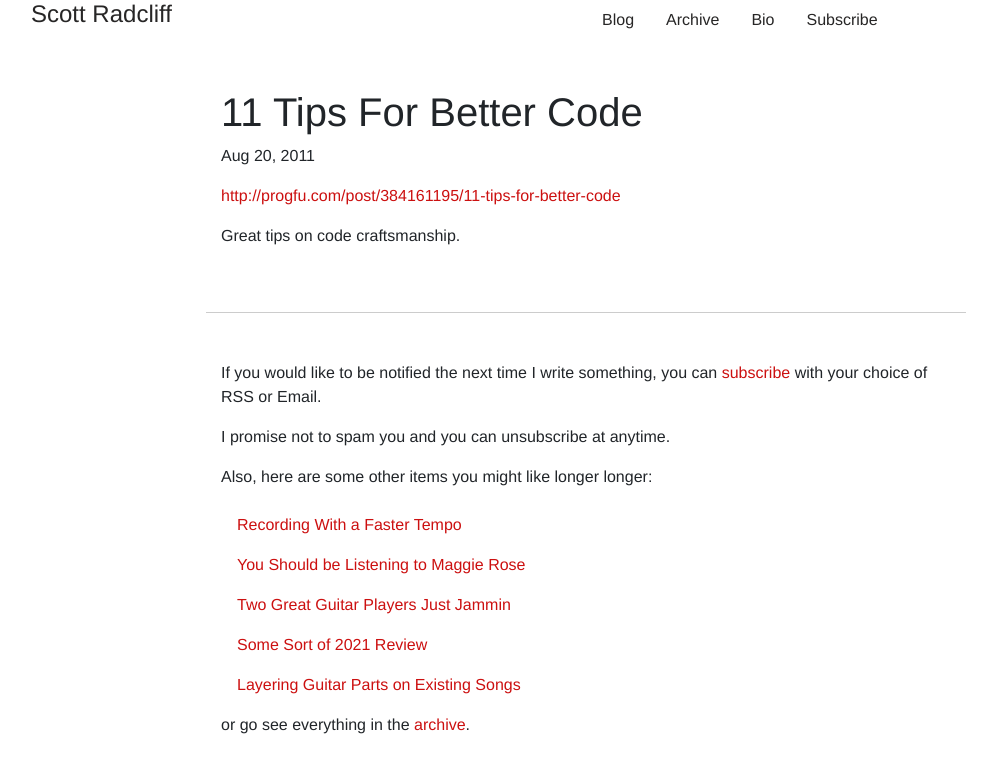
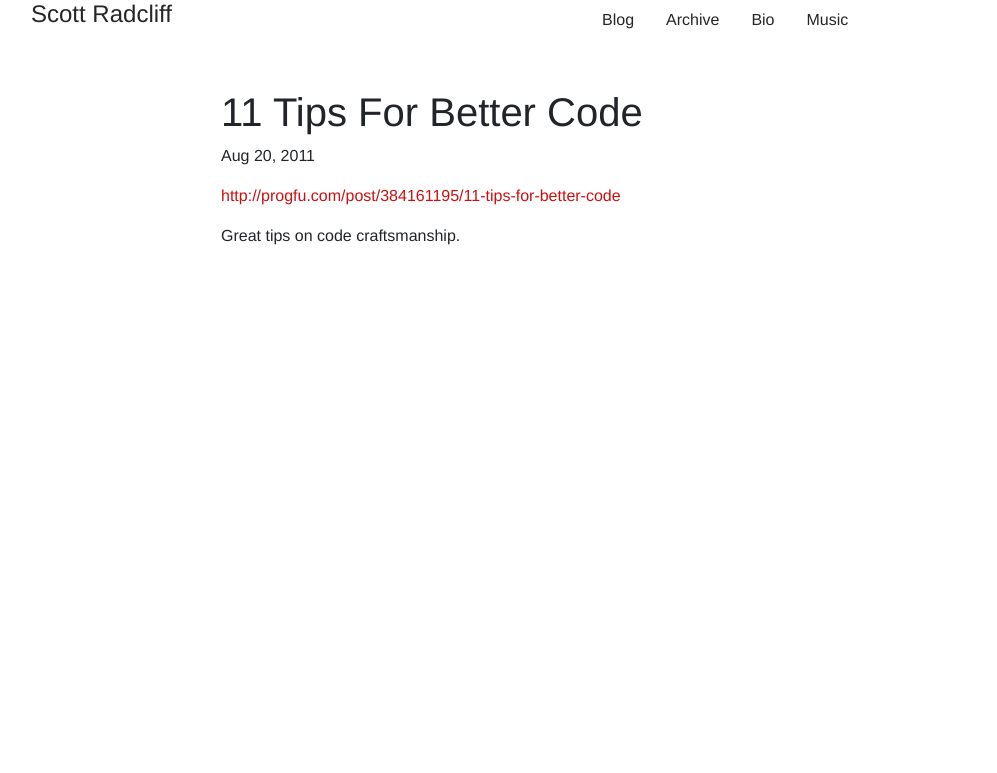
Before and after one commit to ScottRadcliff/scottradcliff.github.io, a Jekyll site: the page built from _posts/2011-08-20-11-tips-for-better-code.md, in a window 1280 px wide. Shown: the top 773 px of the page, without its empty margins (54-1051 px from the left). Built offline with Jekyll 4.4.1, drawn with Linux system fonts in a browser that asks for light colours; comment, search, counter and statistics services are not loaded.

Commit message:
Add music section

```diff
--- a/_includes/header.html
+++ b/_includes/header.html
@@ -6,7 +6,7 @@
       <a class="nav-link dark" href="{{ site.baseurl }}/blog">Blog</a>
       <a class="nav-link dark" href="{{ site.baseurl }}/archive">Archive</a>
       <a class="nav-link dark" href="{{ site.baseurl }}/bio">Bio</a>
-      <a class="nav-link dark" href="{{ site.baseurl }}/subscribe.html">Subscribe</a>
+      <a class="nav-link dark" href="{{ site.baseurl }}/music.html">Music</a>
       <script async src="https://cse.google.com/cse.js?cx=010296547889865721609:ntql2zfxu-8"></script>
       <div class="gcse-search"></div>
     </nav>
--- a/_layouts/post.html
+++ b/_layouts/post.html
@@ -10,24 +10,4 @@
   <article class="col-8 offset-2">
     {{ content }}
   </article>
-
-  <div class="row col-8 offset-2 mt-5 pt-5" id="post-footer">
-      <p>If you would like to be notified the next time I write something, you can <a href="/subscribe.html">subscribe</a> with your choice of RSS or Email.</p>
-      <p>I promise not to spam you and you can unsubscribe at anytime.</p>
-      <p>Also, here are some other items you might like longer longer:</p>
-    </div>
-
-    <div class="row col-8 offset-2">
-      <ul class="nav flex-column">
-        {% for post in site.posts limit: 5 %}
-          {% unless page.title == post.title %}
-            <li class="nav-item"><a class="nav-link" href="{{ post.url }}">{{ post.title }}</a></li>
-          {% endunless %}
-        {% endfor %}
-      </ul>
-    </div>
-
-    <div class="row col-8 offset-2 mt-2">
-      <p>or go see everything in the <a href="/archive/">archive</a>.</p>
-    </div>
-  </div>
+</div>
```
Also changed, not shown: _posts/2022-09-11-the-first-thing-i-ever-recorded.md (added, +44 -0 lines), music.html (added, +11 -0 lines).
